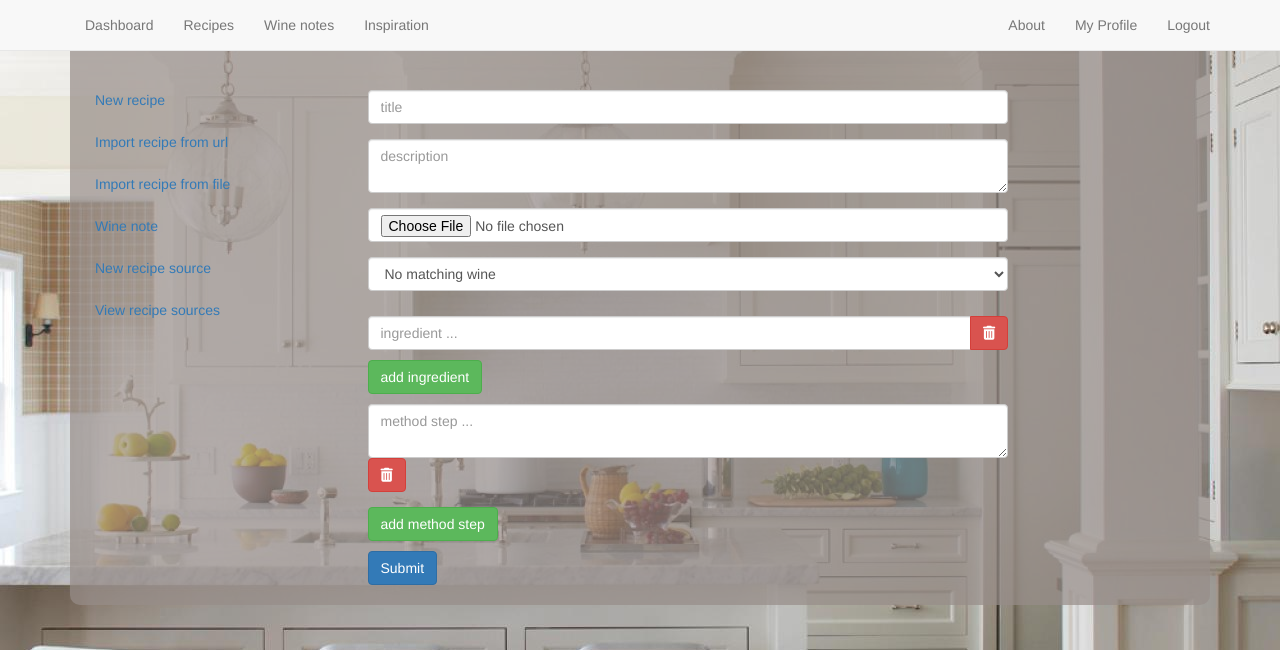
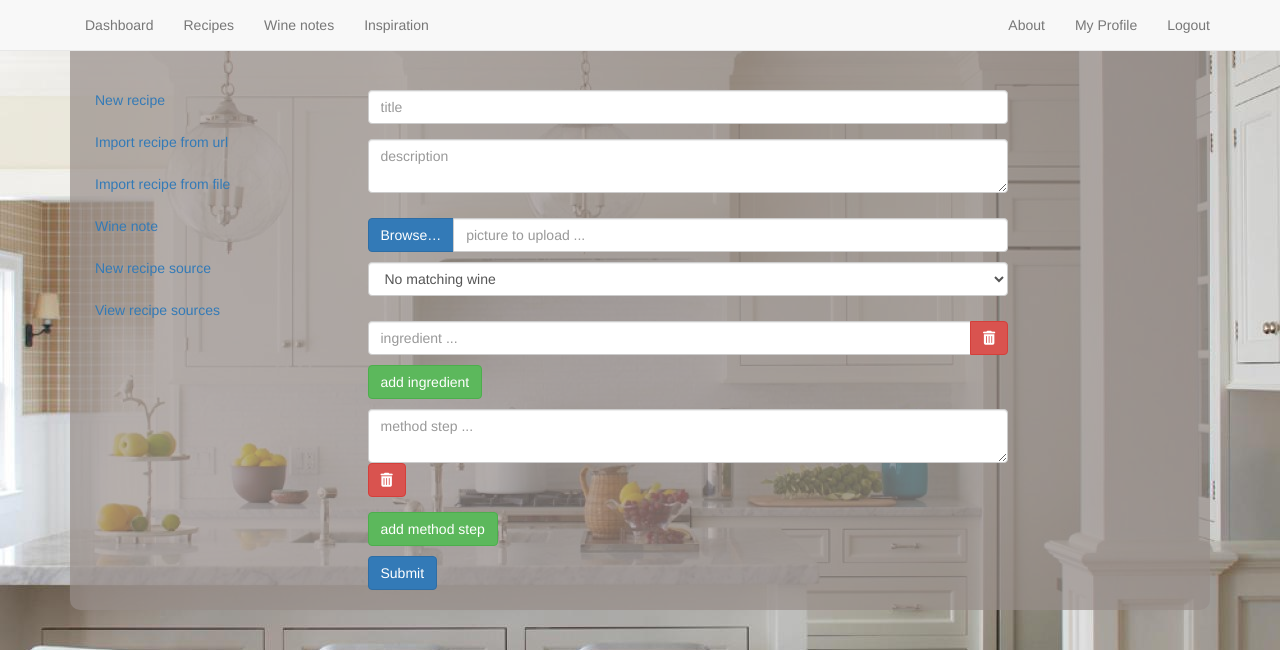
Before and after one commit to drmatthews/recipebox, a Django app: page /dashboard/ in a window 1280 px wide. Shown: the top 650 px of the page. Run offline with Django 3.2, Linux system fonts and the light colour scheme; the visitor is signed in with stand-in values (Sample User, id 1); data that the repository does not hold is empty; parts of the project's set-up code (start-up, migrations or seed data) failed here and were passed over; some libraries are stand-ins or nearby versions.

Commit message:
restyle browse button

```diff
--- a/recipebox/templates/base.html
+++ b/recipebox/templates/base.html
@@ -141,7 +141,6 @@
 
                 var input = $(this).parents('.input-group').find(':text'),
                     log = numFiles > 1 ? numFiles + ' files selected' : label;
-
                 if( input.length ) {
                     input.val(log);
                 } else {
--- a/recipebox/templates/dash.html
+++ b/recipebox/templates/dash.html
@@ -54,7 +54,16 @@
               {{ recipe_form.non_field_errors }}
               {% for field in recipe_form %}
                   {{ field.errors }}
-                  {% if field.label_tag == recipe_form.chef.label_tag %}
+                  {% if field.label_tag == recipe_form.recipe_picture.label_tag %}
+                  <div class="input-group">
+                    <span class="input-group-btn">
+                      <span class="btn btn-primary btn-file">
+                        Browse&hellip;<input id="id_recipe_picture" type="file" name="recipe_picture">
+                      </span>
+                    </span>
+                    <input type="text" placeholder="picture to upload ..." class="form-control" readonly>
+                  </div>
+                  {% elif field.label_tag == recipe_form.chef.label_tag %}
                       {{ field.as_hidden }}
                   {% elif field.label_tag == recipe_form.source.label_tag %}
                       {{ field.as_hidden }}
--- a/recipebox/templates/recipes/recipes.html
+++ b/recipebox/templates/recipes/recipes.html
@@ -40,7 +40,7 @@
 			        	</div>
 			        {% endif %}
 			        </div>
-				    {% if recipe.recipe_picture %}
+				    {% if recipe.recipe_thumbnail %}
 						<img src="{{ recipe.recipe_thumbnail.url }}" class="preview">
 					{% else %}
 						<img src="http://placehold.it/318x318?text=No+image" class="preview">
```
